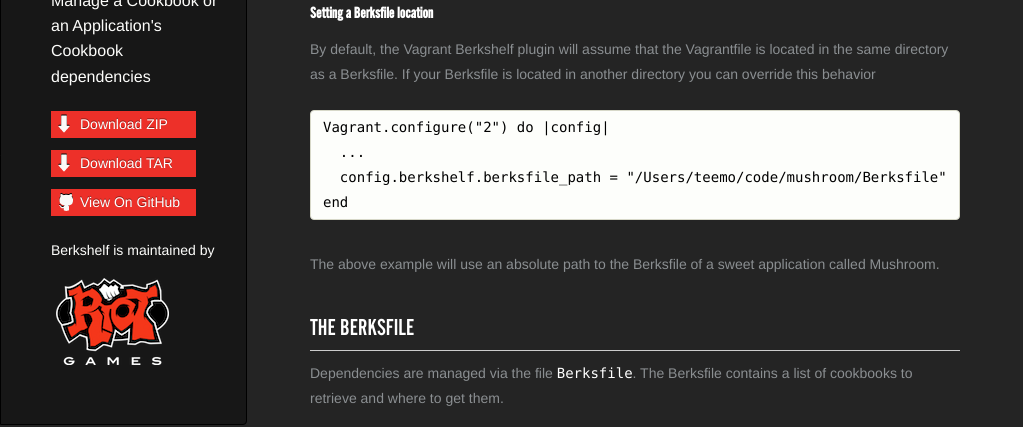
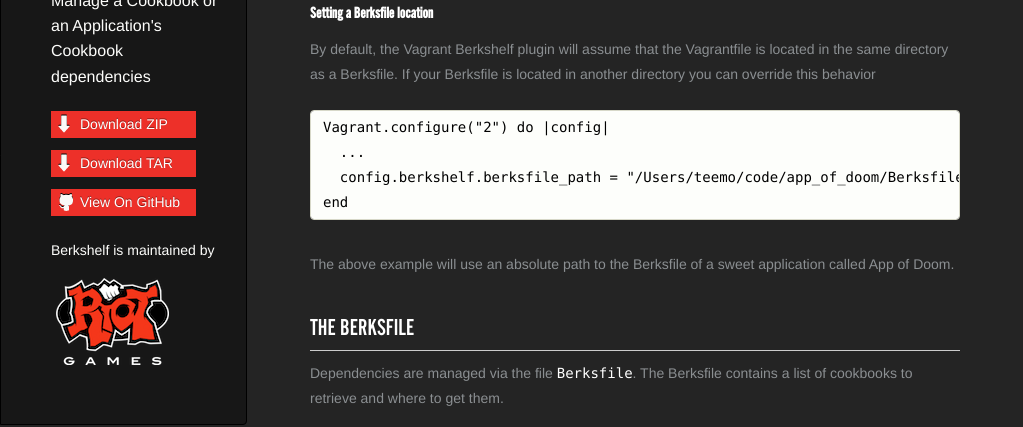
Before and after one commit to berkshelf/berkshelf, a Jekyll site: the page built from index.html, in a window 1280 px wide and 900 px high, scrolled down 7648 px. Shown: the part 141-568 px from the top of the window, without its empty margins (0-1023 px from the left). Built offline with Jekyll 4.4.1, drawn with Linux system fonts in a browser that asks for light colours; some of the changed text lies outside the part shown.

Commit message:
Mushroom -> App of Doom

```diff
--- a/_includes/index.md
+++ b/_includes/index.md
@@ -28,7 +28,7 @@ Add the Berksfile to your project
 
 If you already have a cookbook and it's not managed by Berkshelf it's easy to get up and running. Just locate your cookbook and initialize it!
 
-    $ berks init ~/code/mushroom-cookbook
+    $ berks init ~/code/app_of_doom-cookbook
 
 Note how the Berksfile in this case tells Berkshelf to read the cookbook's metadata, rather than specifying the dependencies directly
 
@@ -249,10 +249,10 @@ By default, the Vagrant Berkshelf plugin will assume that the Vagrantfile is loc
 
     Vagrant.configure("2") do |config|
       ...
-      config.berkshelf.berksfile_path = "/Users/teemo/code/mushroom/Berksfile"
+      config.berkshelf.berksfile_path = "/Users/teemo/code/app_of_doom/Berksfile"
     end
 
-The above example will use an absolute path to the Berksfile of a sweet application called Mushroom.
+The above example will use an absolute path to the Berksfile of a sweet application called App of Doom.
 
 ## The Berksfile
 
@@ -398,9 +398,9 @@ To exclude the groups when installing or updating just add the `--without` flag.
 
 Berkshelf includes a command to help you quickly generate a cookbook with a number of helpful supporting tools
 
-    $ berks cookbook mushroom --foodcritic
+    $ berks cookbook app_of_doom --foodcritic
 
-This will generate a cookbook called "mushroom" in your current directory with Vagrant, Git, and Foodcritic support. Check out [this guide](http://vialstudios.com/guide-authoring-cookbooks.html) for more information and the help provided in the Berkshelf CLI for the cookbook command.
+This will generate a cookbook called "app\_of\_doom" in your current directory with Vagrant, Git, and Foodcritic support. Check out [this guide](http://vialstudios.com/guide-authoring-cookbooks.html) for more information and the help provided in the Berkshelf CLI for the cookbook command.
 
 ## Build Integration
 
```
